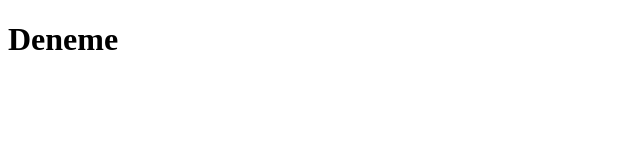
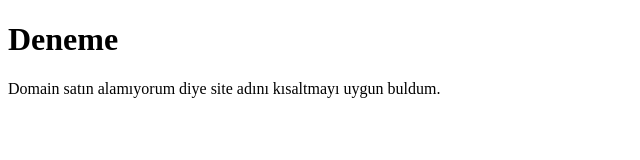
Before and after one commit to x361x3ch/qb.github.io, a plain HTML site: page index.html in a window 1280 px wide. Shown: the whole page, without its empty margins (0-640 px from the left). Drawn offline with Linux system fonts and the light colour scheme.

Commit message:
update index.html

```diff
--- a/index.html
+++ b/index.html
@@ -6,5 +6,6 @@
 </head>
 <body>
     <h1>Deneme</h1>
+	<p>Domain satın alamıyorum diye site adını kısaltmayı uygun buldum.</p>
 </body>
 </html>
```
